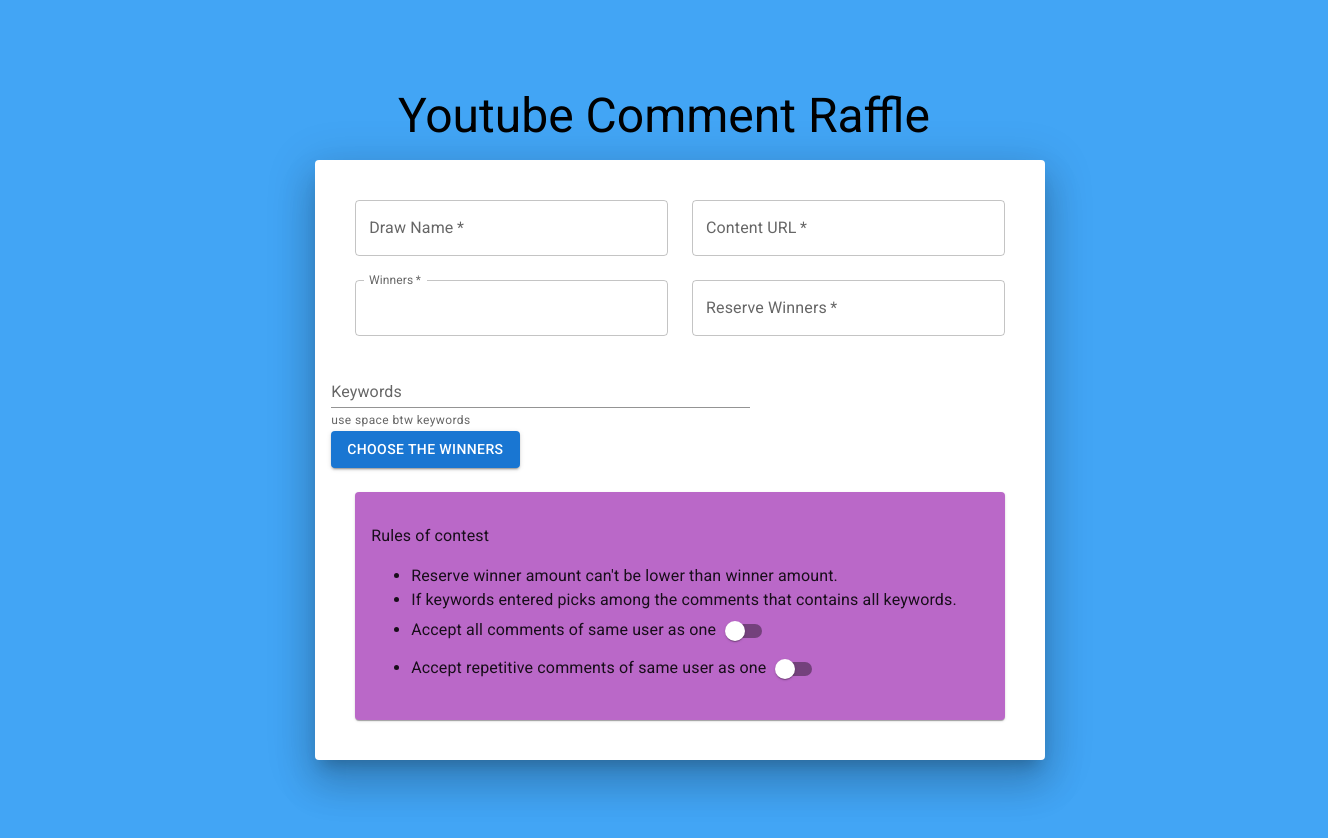
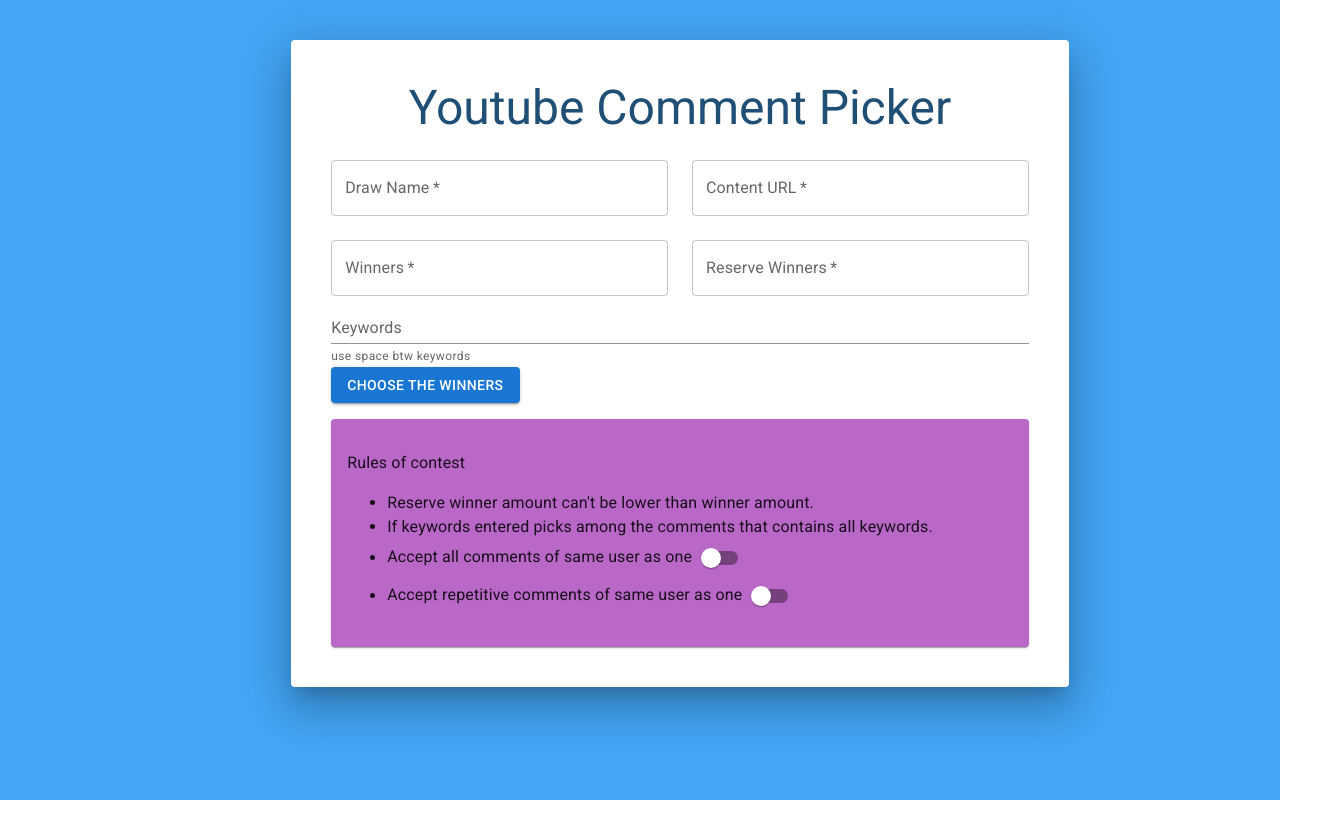
Before and after one commit to wspawned/youtube-giveaway-react, a React (Create React App) app: page / in a window 1280 px wide. Shown: the top 838 px of the page, 1328 px wide, since content can reach past the window. After the commit the page ends 800 px from the top, so only its background shows below. Built offline with nearby package versions, Linux system fonts and the light colour scheme.

Commit message:
Progress

```diff
--- a/src/App.js
+++ b/src/App.js
@@ -138,24 +138,23 @@
         display: "flex",
         minWidth: "100vw",
         minHeight: "100vh",
-        p: 3,
         bgcolor: "primary.light",
         justifyContent: "center",
-        alignItems: "center",
       }}
     >
       <div className="app">
-        <Typography variant="h3" mb={2} textAlign="center" >
-          Youtube Comment Raffle
-        </Typography>
+
         <div>
           <Paper
             sx={{
               width: "100%",
-              p: 2,
+              p: 5, mt:5, justifyContent:"center"
             }}
             elevation= "24"
           >
+            <Typography variant="h3" mb={3} textAlign="center" color="#204f75" >
+          Youtube Comment Picker
+        </Typography>
             <form
               className="conditions"
               onSubmit={(e) => {
@@ -167,7 +166,7 @@
                 sx={{
                   display: "grid",
                   gridTemplateColumns: "repeat(2, 1fr)",
-                  gap:3, p:3,
+                  gap:3,
                 }}
               >
                 <TextField
@@ -200,7 +199,6 @@
                   min="1"
                   step="1"
                   variant="outlined"
-                  InputLabelProps={{ shrink: true }}
                   value={winnerAmount}
                   onChange={(e) => {
                     setWinnerAmount(e.target.value);
@@ -219,9 +217,14 @@
                   }}
                   required
                 />
+
+
                 </Box>
 
-                <TextField
+                <Box sx={{
+
+                }}>
+                  <TextField
                   type="search"
                   label="Keywords"
                   placeholder="McFarlane throne Spawn wings"
@@ -231,26 +234,28 @@
                   onChange={(e) => {
                     setKeywords(e.target.value);
                   }}
-                  sx={{ width: "60%" }}
                 />
                 <br />
 
-                <Button type="submit" variant="contained" color="primary">
+                <Button type="submit" variant="contained" color="primary" >
                   Choose the Winners
                 </Button>
+                </Box>
+
+
+
 
             </form>
 
             <Paper
               sx={{
-                p: 2,
-                m: 3,
+                mt:2, p: 2,
                 bgcolor: "secondary.light",
                 textAlign: "left",
               }}
 
             >
-              <Typography>
+              <Typography >
                 <p> Rules of contest </p>
                 <ul>
                   <li>
```
